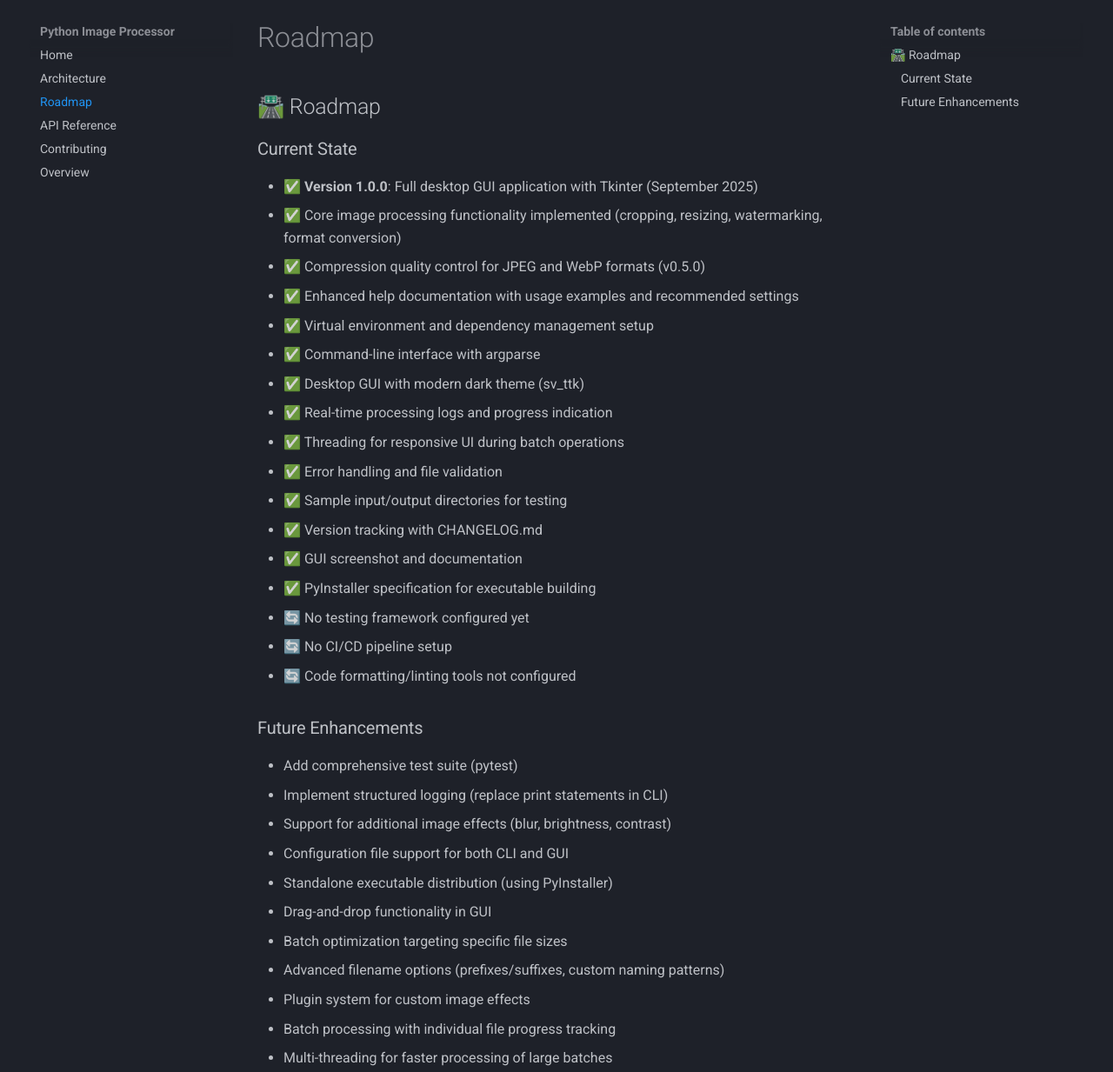
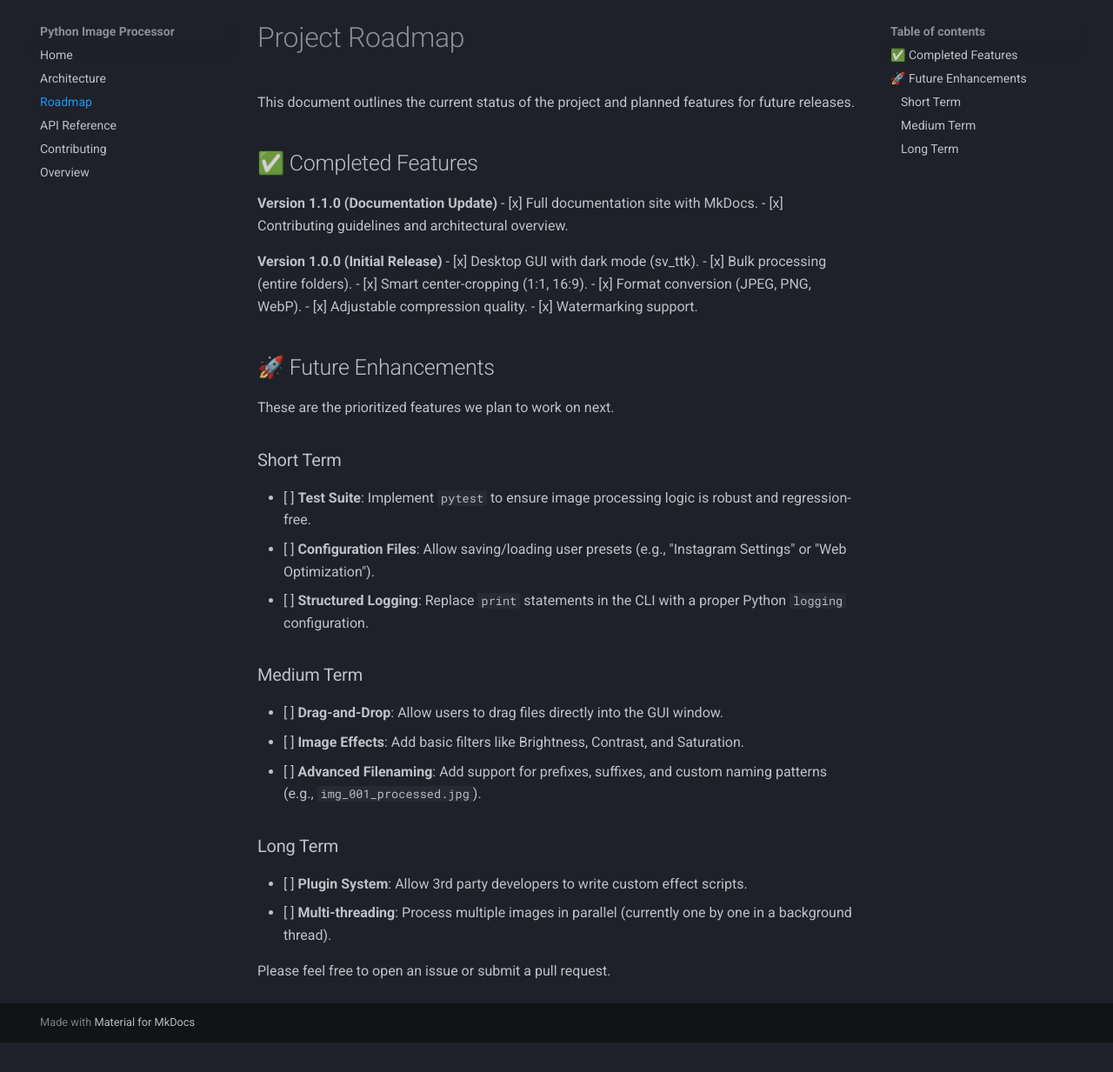
Before and after one commit to KnowOneActual/python-image-processor, a plain HTML site: page site/roadmap/index.html in a window 1280 px wide. Shown: the part 75-1308 px from the top of the page at 87% size. After the commit the page ends 1274 px from the top, so only its background shows below. Drawn offline with Linux system fonts and the light colour scheme; no server answers.

Commit message:
update README and roadmap try 2

```diff
--- a/site/roadmap/index.html
+++ b/site/roadmap/index.html
@@ -76,7 +76,7 @@
     <div data-md-component="skip">
 
 
-        <a href="#roadmap" class="md-skip">
+        <a href="#project-roadmap" class="md-skip">
           Skip to content
         </a>
 
@@ -269,6 +269,8 @@
 
 
 
+
+
         <label class="md-nav__link md-nav__link--active" for="__toc">
 
 
@@ -311,6 +313,8 @@
 
 
 
+
+
     <label class="md-nav__title" for="__toc">
       <span class="md-nav__icon md-icon"></span>
       Table of contents
@@ -318,22 +322,33 @@
     <ul class="md-nav__list" data-md-component="toc" data-md-scrollfix>
 
         <li class="md-nav__item">
-  <a href="#roadmap" class="md-nav__link">
+  <a href="#completed-features" class="md-nav__link">
     <span class="md-ellipsis">
 
-        🛣️ Roadmap
+        ✅ Completed Features
 
     </span>
   </a>
 
-    <nav class="md-nav" aria-label="🛣️ Roadmap">
+</li>
+
+        <li class="md-nav__item">
+  <a href="#future-enhancements" class="md-nav__link">
+    <span class="md-ellipsis">
+
+        🚀 Future Enhancements
+
+    </span>
+  </a>
+
+    <nav class="md-nav" aria-label="🚀 Future Enhancements">
       <ul class="md-nav__list">
 
           <li class="md-nav__item">
-  <a href="#current-state" class="md-nav__link">
+  <a href="#short-term" class="md-nav__link">
     <span class="md-ellipsis">
 
-        Current State
+        Short Term
 
     </span>
   </a>
@@ -341,10 +356,21 @@
 </li>
 
           <li class="md-nav__item">
-  <a href="#future-enhancements" class="md-nav__link">
+  <a href="#medium-term" class="md-nav__link">
     <span class="md-ellipsis">
 
-        Future Enhancements
+        Medium Term
+
+    </span>
+  </a>
+
+</li>
+
+          <li class="md-nav__item">
+  <a href="#long-term" class="md-nav__link">
+    <span class="md-ellipsis">
+
+        Long Term
 
     </span>
   </a>
@@ -463,6 +489,8 @@
 
 
 
+
+
     <label class="md-nav__title" for="__toc">
       <span class="md-nav__icon md-icon"></span>
       Table of contents
@@ -470,22 +498,33 @@
     <ul class="md-nav__list" data-md-component="toc" data-md-scrollfix>
 
         <li class="md-nav__item">
-  <a href="#roadmap" class="md-nav__link">
+  <a href="#completed-features" class="md-nav__link">
     <span class="md-ellipsis">
 
-        🛣️ Roadmap
+        ✅ Completed Features
 
     </span>
   </a>
 
-    <nav class="md-nav" aria-label="🛣️ Roadmap">
+</li>
+
+        <li class="md-nav__item">
+  <a href="#future-enhancements" class="md-nav__link">
+    <span class="md-ellipsis">
+
+        🚀 Future Enhancements
+
+    </span>
+  </a>
+
+    <nav class="md-nav" aria-label="🚀 Future Enhancements">
       <ul class="md-nav__list">
 
           <li class="md-nav__item">
-  <a href="#current-state" class="md-nav__link">
+  <a href="#short-term" class="md-nav__link">
     <span class="md-ellipsis">
 
-        Current State
+        Short Term
 
     </span>
   </a>
@@ -493,10 +532,21 @@
 </li>
 
           <li class="md-nav__item">
-  <a href="#future-enhancements" class="md-nav__link">
+  <a href="#medium-term" class="md-nav__link">
     <span class="md-ellipsis">
 
-        Future Enhancements
+        Medium Term
+
+    </span>
+  </a>
+
+</li>
+
+          <li class="md-nav__item">
+  <a href="#long-term" class="md-nav__link">
+    <span class="md-ellipsis">
+
+        Long Term
 
     </span>
   </a>
@@ -525,44 +575,37 @@
 
 
 
-  <h1>Roadmap</h1>
-
-<h2 id="roadmap">🛣️ Roadmap</h2>
-<h3 id="current-state">Current State</h3>
+<h1 id="project-roadmap">Project Roadmap</h1>
+<p>This document outlines the current status of the project and planned features for future releases.</p>
+<h2 id="completed-features">✅ Completed Features</h2>
+<p><strong>Version 1.1.0 (Documentation Update)</strong>
+- [x] Full documentation site with MkDocs.
+- [x] Contributing guidelines and architectural overview.</p>
+<p><strong>Version 1.0.0 (Initial Release)</strong>
+- [x] Desktop GUI with dark mode (sv_ttk).
+- [x] Bulk processing (entire folders).
+- [x] Smart center-cropping (1:1, 16:9).
+- [x] Format conversion (JPEG, PNG, WebP).
+- [x] Adjustable compression quality.
+- [x] Watermarking support.</p>
+<h2 id="future-enhancements">🚀 Future Enhancements</h2>
+<p>These are the prioritized features we plan to work on next.</p>
+<h3 id="short-term">Short Term</h3>
 <ul>
-<li>✅ <strong>Version 1.0.0</strong>: Full desktop GUI application with Tkinter (September 2025)</li>
-<li>✅ Core image processing functionality implemented (cropping, resizing, watermarking, format conversion)</li>
-<li>✅ Compression quality control for JPEG and WebP formats (v0.5.0)</li>
-<li>✅ Enhanced help documentation with usage examples and recommended settings</li>
-<li>✅ Virtual environment and dependency management setup</li>
-<li>✅ Command-line interface with argparse</li>
-<li>✅ Desktop GUI with modern dark theme (sv_ttk)</li>
-<li>✅ Real-time processing logs and progress indication</li>
-<li>✅ Threading for responsive UI during batch operations</li>
-<li>✅ Error handling and file validation</li>
-<li>✅ Sample input/output directories for testing</li>
-<li>✅ Version tracking with CHANGELOG.md</li>
-<li>✅ GUI screenshot and documentation</li>
-<li>✅ PyInstaller specification for executable building</li>
-<li>🔄 No testing framework configured yet</li>
-<li>🔄 No CI/CD pipeline setup</li>
-<li>🔄 Code formatting/linting tools not configured</li>
+<li>[ ] <strong>Test Suite</strong>: Implement <code>pytest</code> to ensure image processing logic is robust and regression-free.</li>
+<li>[ ] <strong>Configuration Files</strong>: Allow saving/loading user presets (e.g., "Instagram Settings" or "Web Optimization").</li>
+<li>[ ] <strong>Structured Logging</strong>: Replace <code>print</code> statements in the CLI with a proper Python <code>logging</code> configuration.</li>
 </ul>
-<h3 id="future-enhancements">Future Enhancements</h3>
+<h3 id="medium-term">Medium Term</h3>
 <ul>
-<li>Add comprehensive test suite (pytest)</li>
-<li>Implement structured logging (replace print statements in CLI)</li>
-<li>Support for additional image effects (blur, brightness, contrast)</li>
-<li>Configuration file support for both CLI and GUI</li>
-<li>Standalone executable distribution (using PyInstaller)</li>
-<li>Drag-and-drop functionality in GUI</li>
-<li>Batch optimization targeting specific file sizes</li>
-<li>Advanced filename options (prefixes/suffixes, custom naming patterns)</li>
-<li>Plugin system for custom image effects</li>
-<li>Batch processing with individual file progress tracking</li>
-<li>Multi-threading for faster processing of large batches</li>
-<li>Adding more advanced filename options (e.g., adding a prefix or suffix).</li>
-<li>Support for additional image effects (e.g., brightness, contrast).</li>
+<li>[ ] <strong>Drag-and-Drop</strong>: Allow users to drag files directly into the GUI window.</li>
+<li>[ ] <strong>Image Effects</strong>: Add basic filters like Brightness, Contrast, and Saturation.</li>
+<li>[ ] <strong>Advanced Filenaming</strong>: Add support for prefixes, suffixes, and custom naming patterns (e.g., <code>img_001_processed.jpg</code>).</li>
+</ul>
+<h3 id="long-term">Long Term</h3>
+<ul>
+<li>[ ] <strong>Plugin System</strong>: Allow 3rd party developers to write custom effect scripts.</li>
+<li>[ ] <strong>Multi-threading</strong>: Process multiple images in parallel (currently one by one in a background thread).</li>
 </ul>
 <p>Please feel free to open an issue or submit a pull request.</p>
 
```
Also changed, not shown: site/ARCHITECTURE/index.html (+55 -72 lines), 1 other file.
